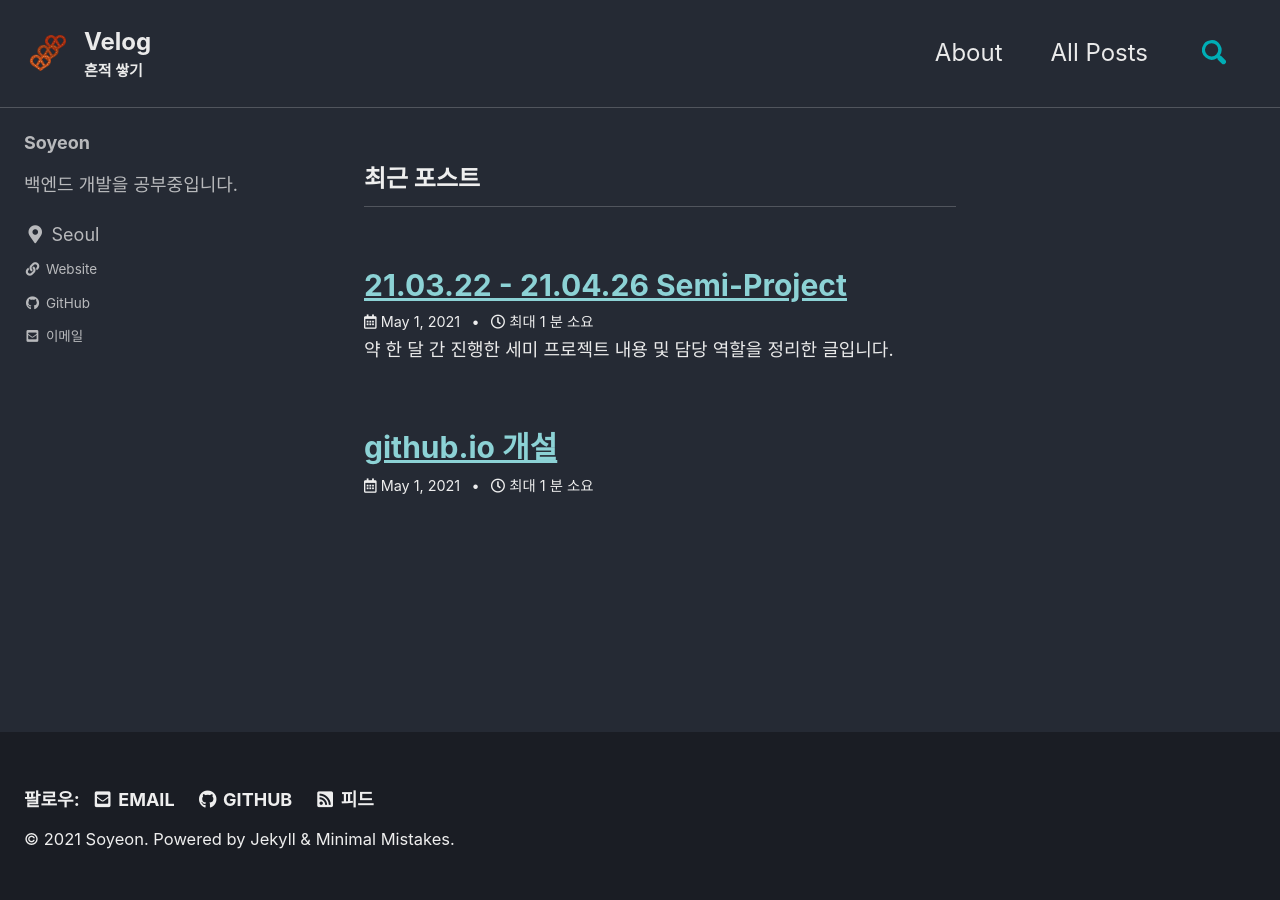
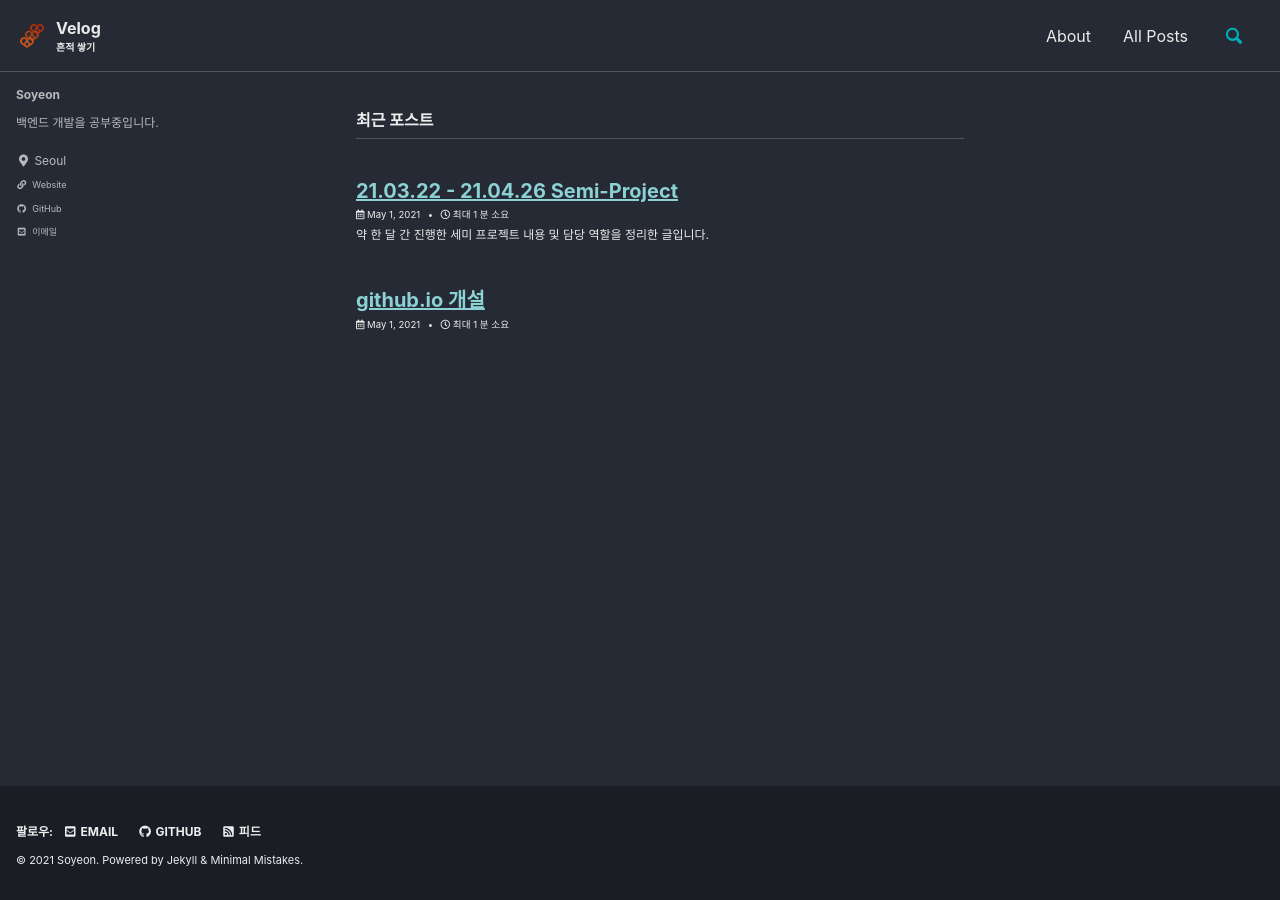
Before and after one commit to liv660/liv660.github.io, a Jekyll site: the page built from index.html, in a window 1280 px wide. Built offline with Jekyll 4.4.1, drawn with Linux system fonts in a browser that asks for light colours; cached includes are drawn as plain includes; the list of posts is cut into pages by our own code.

Commit message:
Update font size

```diff
--- a/_sass/minimal-mistakes/_reset.scss
+++ b/_sass/minimal-mistakes/_reset.scss
@@ -8,18 +8,18 @@ html {
   /* apply a natural box layout model to all elements */
   box-sizing: border-box;
   background-color: $background-color;
-  font-size: 18px;
+  font-size: 14px;
 
   @include breakpoint($medium) {
-    font-size: 20px;
+    font-size: 16px;
   }
 
   @include breakpoint($large) {
-    font-size: 22px;
+    font-size: 16px;
   }
 
   @include breakpoint($x-large) {
-    font-size: 24px;
+    font-size: 16px;
   }
 
   -webkit-text-size-adjust: 100%;
```
